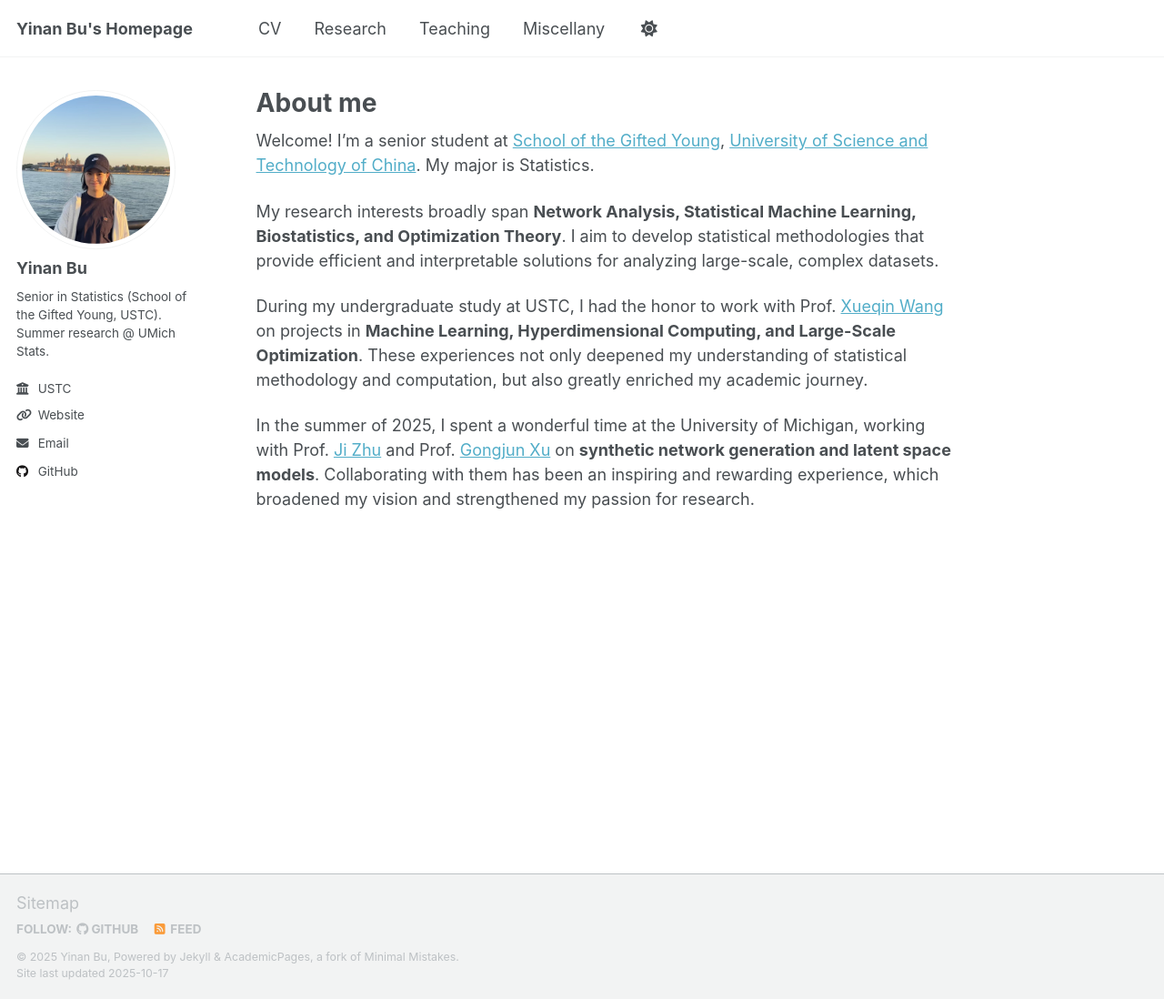
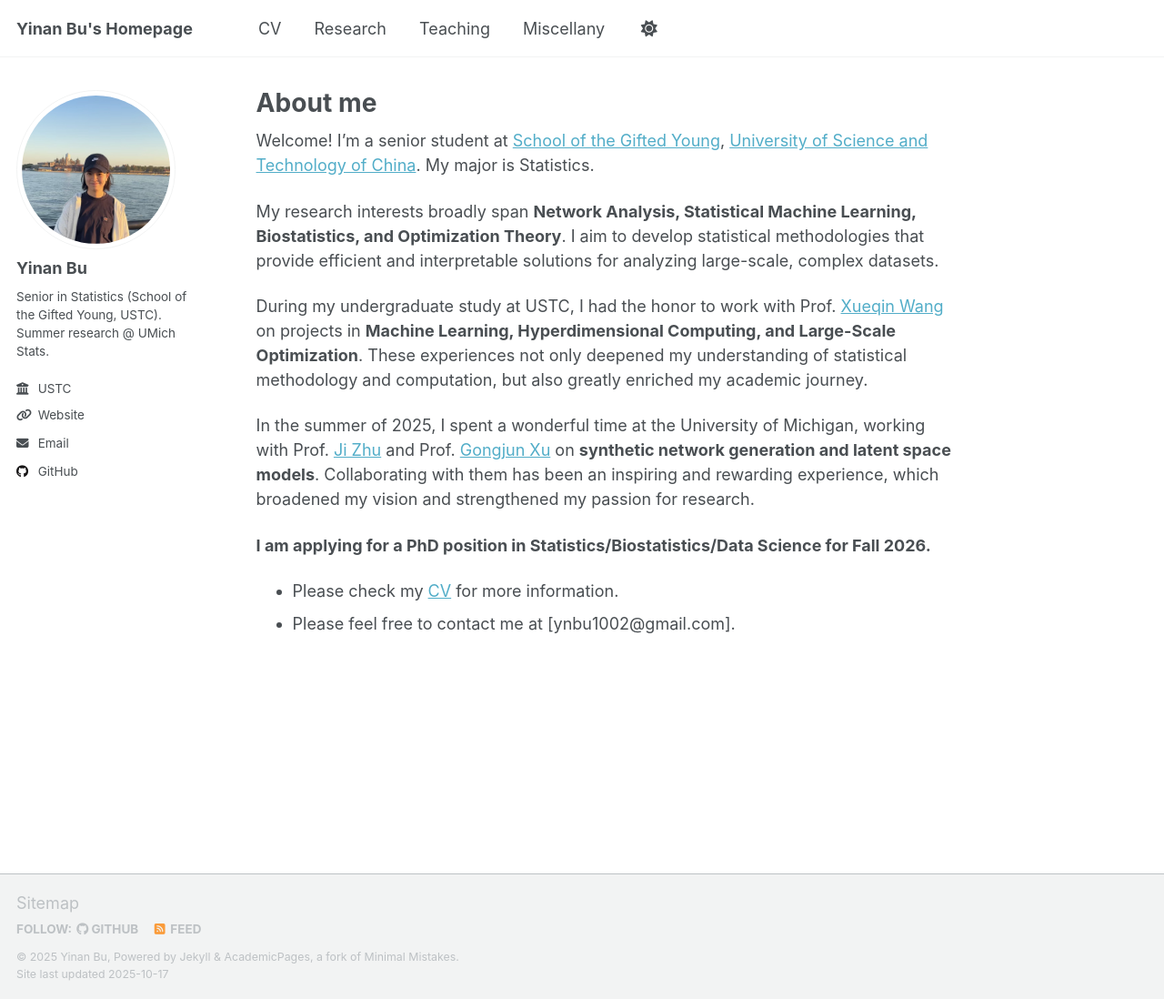
Before and after one commit to yinanbu/yinanbu.github.io, a Jekyll site: the page built from _pages/about.md, in a window 1280 px wide and 1098 px high. Shown: the whole window at 91% size. Built offline with Jekyll 4.4.1, drawn with Linux system fonts in a browser that asks for light colours; a script that is not in the unit is left out.

Commit message:
Update about.md

```diff
--- a/_pages/about.md
+++ b/_pages/about.md
@@ -14,3 +14,8 @@ My research interests broadly span **Network Analysis, Statistical Machine Learn
 During my undergraduate study at USTC, I had the honor to work with Prof. [Xueqin Wang](https://bs.ustc.edu.cn/english/profile-650.html) on projects in **Machine Learning, Hyperdimensional Computing, and Large-Scale Optimization**. These experiences not only deepened my understanding of statistical methodology and computation, but also greatly enriched my academic journey.
 
 In the summer of 2025, I spent a wonderful time at the University of Michigan, working with Prof. [Ji Zhu](https://dept.stat.lsa.umich.edu/~jizhu/) and Prof. [Gongjun Xu](https://sites.google.com/umich.edu/gongjunxu) on **synthetic network generation and latent space models**. Collaborating with them has been an inspiring and rewarding experience, which broadened my vision and strengthened my passion for research.
+
+**I am applying for a PhD position in Statistics/Biostatistics/Data Science for Fall 2026.**
+
+- Please check my [CV](files/CV_Yinan_Bu.pdf) for more information.
+- Please feel free to contact me at [ynbu1002@gmail.com].
```
